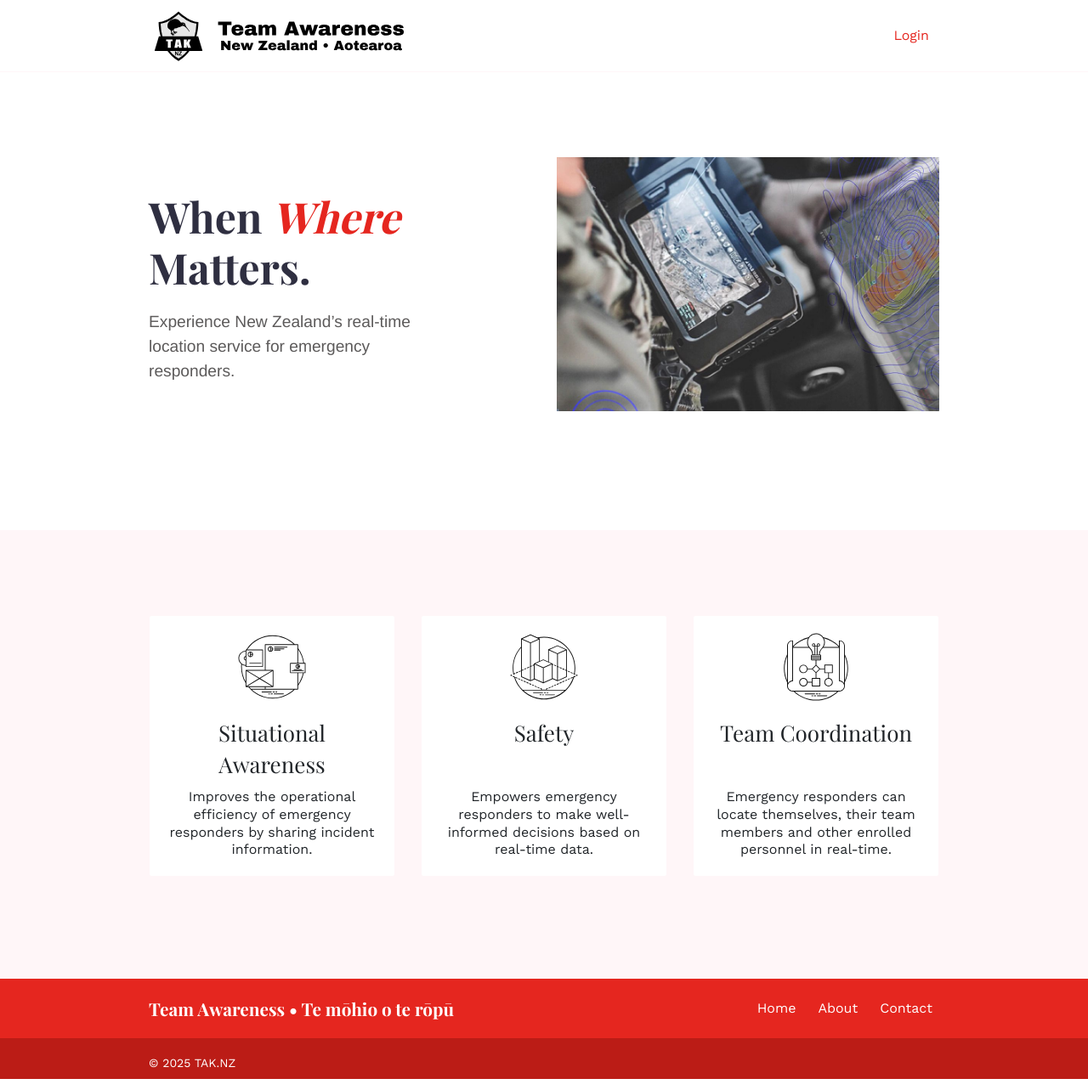
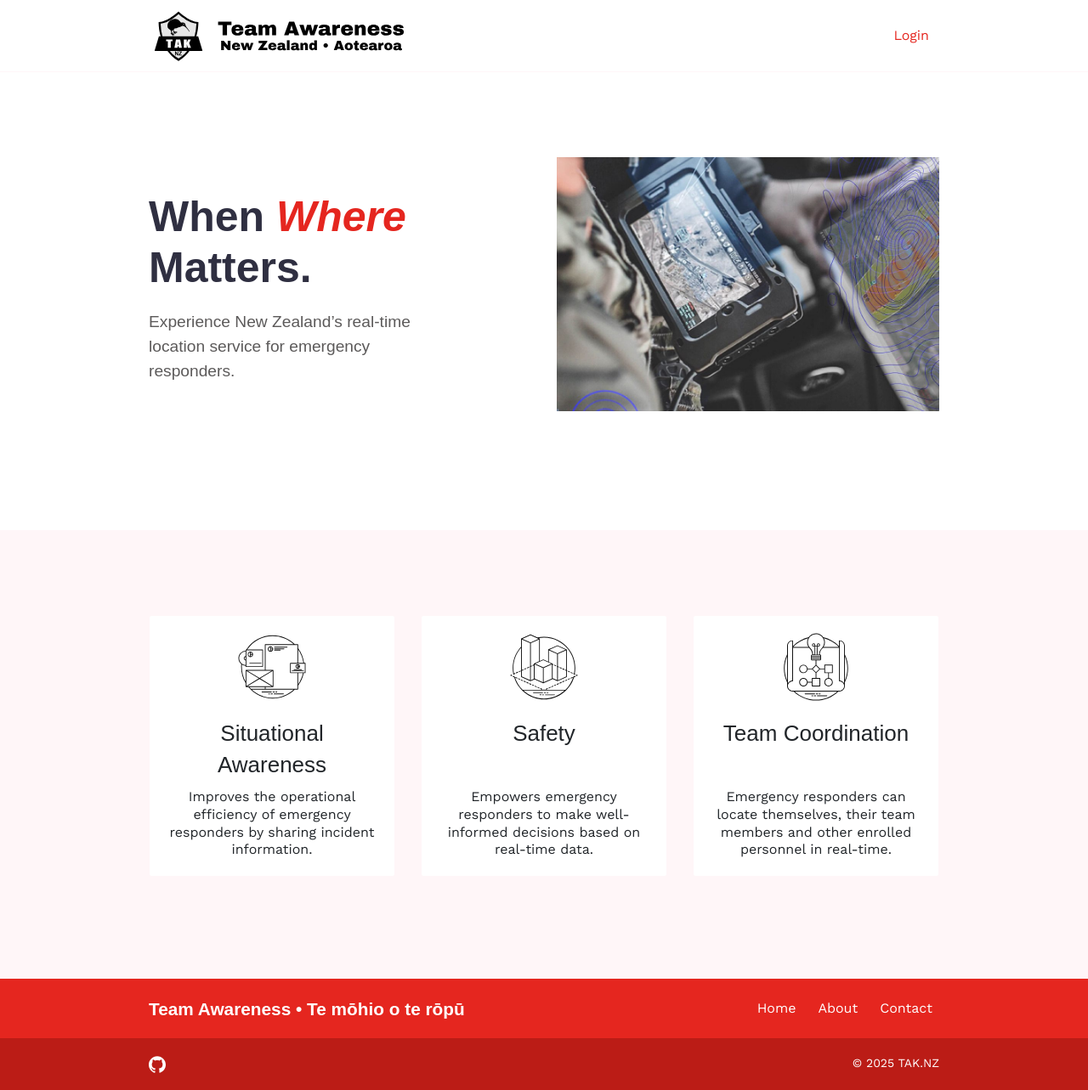
Before and after one commit to TAK-NZ/TAK-NZ.github.io, a Jekyll site: the page built from index.md, in a window 1280 px wide. Shown: the whole page at 85% size. Built offline with Jekyll 4.4.1, drawn with Linux system fonts in a browser that asks for light colours.

Commit message:
Updated styling

```diff
--- a/_layouts/default.html
+++ b/_layouts/default.html
@@ -9,9 +9,9 @@
   <!-- Google Fonts CDN -->
   <link rel="preconnect" href="https://fonts.googleapis.com">
   <link rel="preconnect" href="https://fonts.gstatic.com" crossorigin>
-  <link href="https://fonts.googleapis.com/css2?family=Playfair+Display:wght@400;700&display=swap" rel="stylesheet">
+  <link href="https://fonts.googleapis.com/css2?family=Archivo:wght@400;500;600;700&display=swap" rel="stylesheet">
   <!-- Self host font -->
-  <!-- <link rel="preload" href="{{ '/assets/fonts/playfair-display.woff2' | relative_url }}" as="font" type="font/woff2" crossorigin> -->
+  <!-- <link rel="preload" href="{{ '/assets/fonts/Archivo-Regular.woff2' | relative_url }}" as="font" type="font/woff2" crossorigin> -->
   <link href="{{ '/assets/css/style.css' | relative_url }}" rel="stylesheet">
 
   {% if page.description %}<meta name="description" content="{{ page.description }}" />{% endif %}
--- a/_sass/components/_fonts.scss
+++ b/_sass/components/_fonts.scss
@@ -1,7 +1,7 @@
 @font-face {
-	font-family: 'Playfair Display';
+	font-family: 'Archivo Regular';
 	font-style: normal;
 	font-weight: 400;
 	font-display: swap;
-	src: local(''), url('../fonts/playfair-display.woff2') format('woff2');
+	src: url('../fonts/Archivo-Regular.woff2') format('woff2');
 }
--- a/assets/css/style.scss
+++ b/assets/css/style.scss
@@ -17,8 +17,8 @@ $link-hover-color: lighten($primary, 10%);
 $link-hover-decoration: underline;
 
 // Fonts
-$font-family-base: Helvetica, Arial, sans-serif, -apple-system;
-$font-family-heading: "Playfair Display", serif, -apple-system;
+$font-family-base: "Archivo Regular", sans-serif, -apple-system;
+$font-family-heading: "Archivo Regular", sans-serif, -apple-system;
 
 // Footer
 $footer-background-color: $primary;
```
Also changed, not shown: _data/social.json (added, +7 -0 lines), assets/fonts/Archivo-Regular.woff2 (added), assets/fonts/playfair-display.woff2 (deleted).
